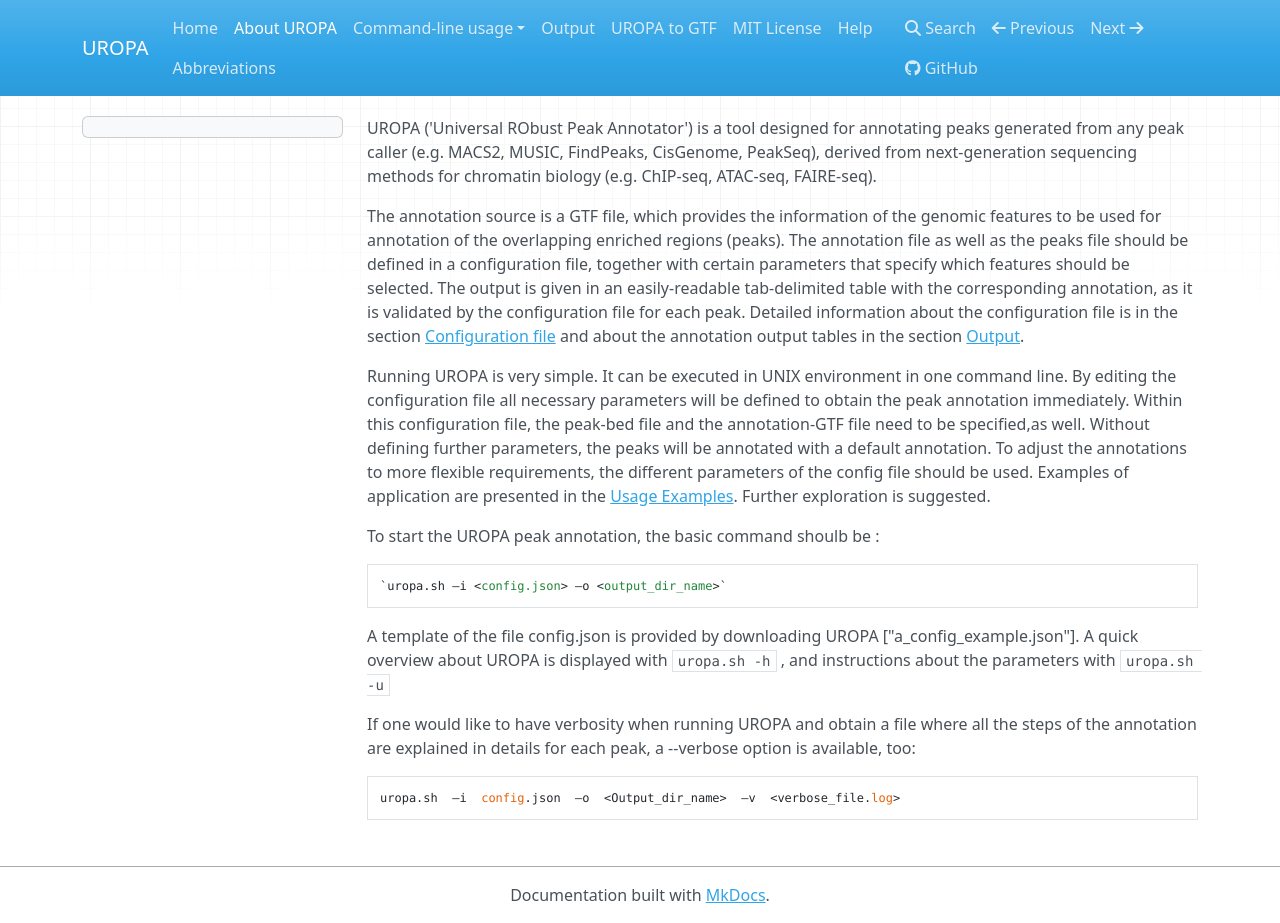
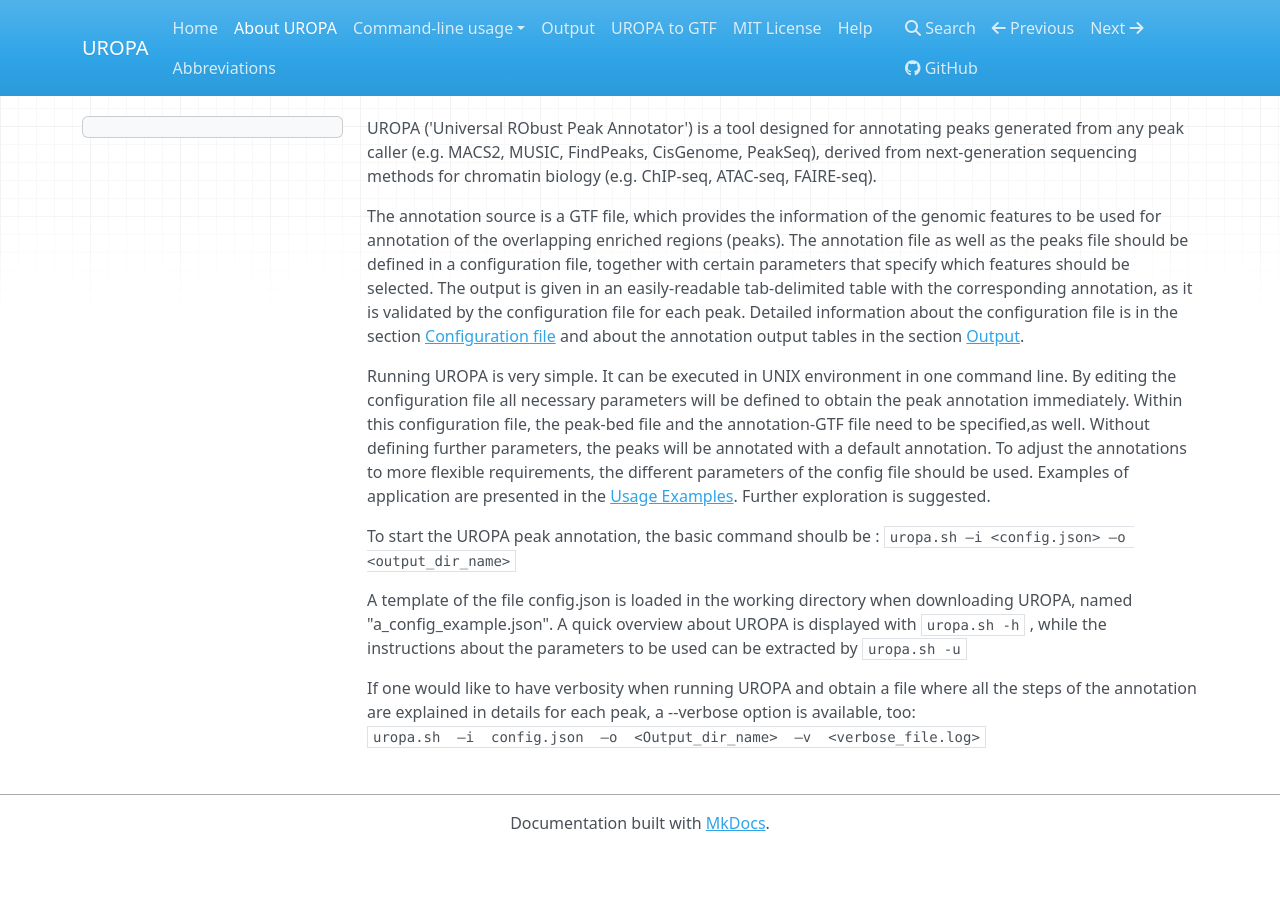
Before and after one commit to loosolab/UROPA, an MkDocs documentation site: the page built from docs/introduction.md, in a window 1280 px wide and 923 px high. Built offline with MkDocs 1.6.1, drawn with Linux system fonts in a browser that asks for light colours; nearby versions of some CDN libraries; old or Windows-style settings are respelled for this version of MkDocs.

Commit message:
edit code blocks

```diff
--- a/docs/introduction.md
+++ b/docs/introduction.md
@@ -10,15 +10,11 @@ By editing the configuration file all necessary parameters will be defined to ob
 Without defining further parameters, the peaks will be annotated with a default annotation. To adjust the annotations to more flexible requirements, the different parameters of the config file should be used.
 Examples of application are presented in the [Usage Examples](http://uropa.readthedocs.io/en/latest/uropa-example/). Further exploration is suggested.
 
-To start the UROPA peak annotation, the basic command shoulb be :
+To start the UROPA peak annotation, the basic command shoulb be : `uropa.sh –i <config.json> –o <output_dir_name> `
 
 
-	`uropa.sh –i <config.json> –o <output_dir_name>`
-
-
-A template of the file config.json is provided by downloading UROPA ["a_config_example.json"]. A quick overview about UROPA is displayed with  `uropa.sh -h` ,
-and instructions about the parameters with  `uropa.sh -u`
+A template of the file config.json is loaded in the working directory when downloading UROPA, named "a_config_example.json". A quick overview about UROPA is displayed with  `uropa.sh -h` ,
+while the instructions about the parameters to be used can be extracted by  `uropa.sh -u`
 
 If one would like to have verbosity when running UROPA and obtain a file where all the steps of the annotation are explained in details for each peak, a --verbose option is available, too:
-
-	uropa.sh  –i  config.json  –o  <Output_dir_name>  –v  <verbose_file.log>
+					`uropa.sh  –i  config.json  –o  <Output_dir_name>  –v  <verbose_file.log>`
```
